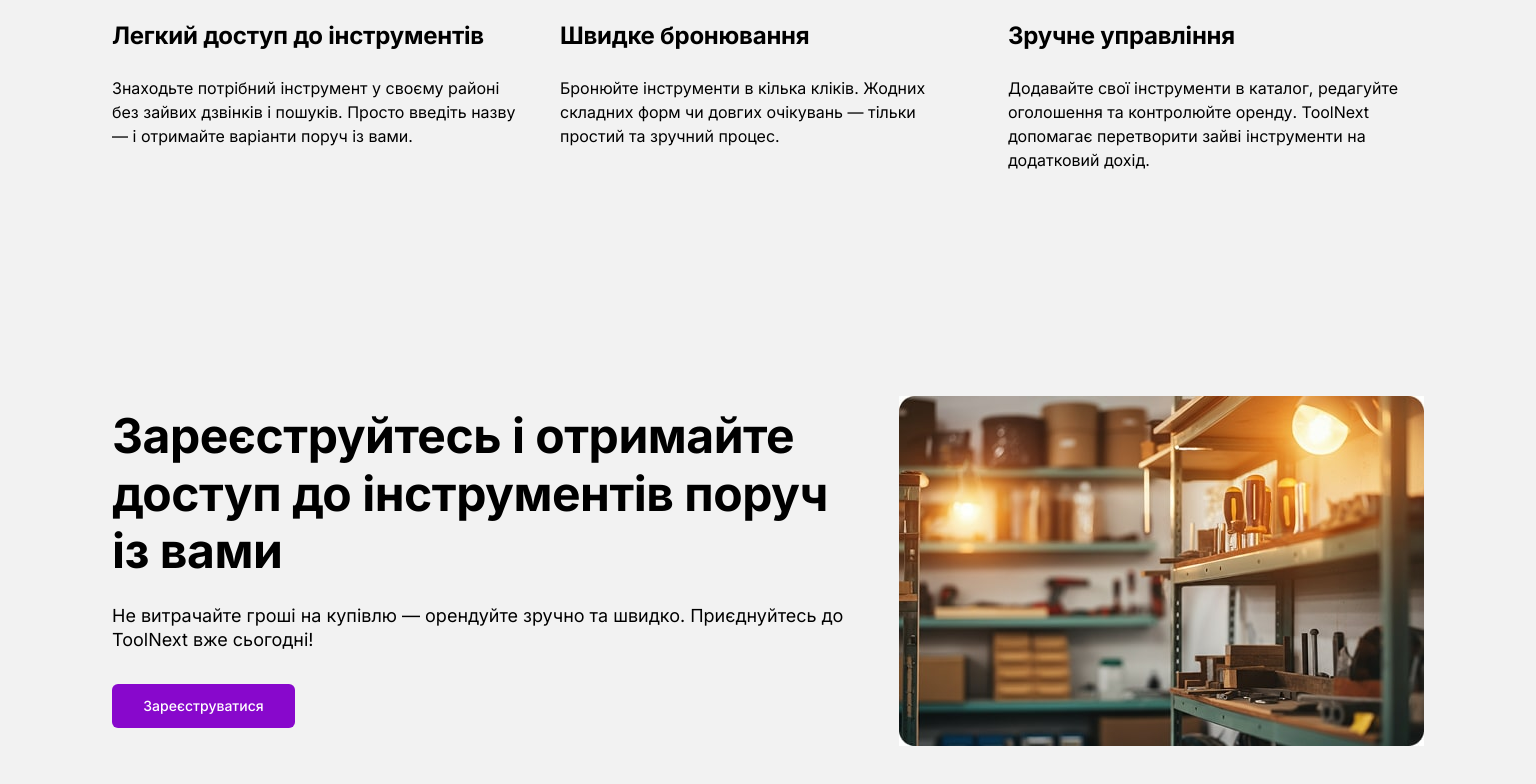
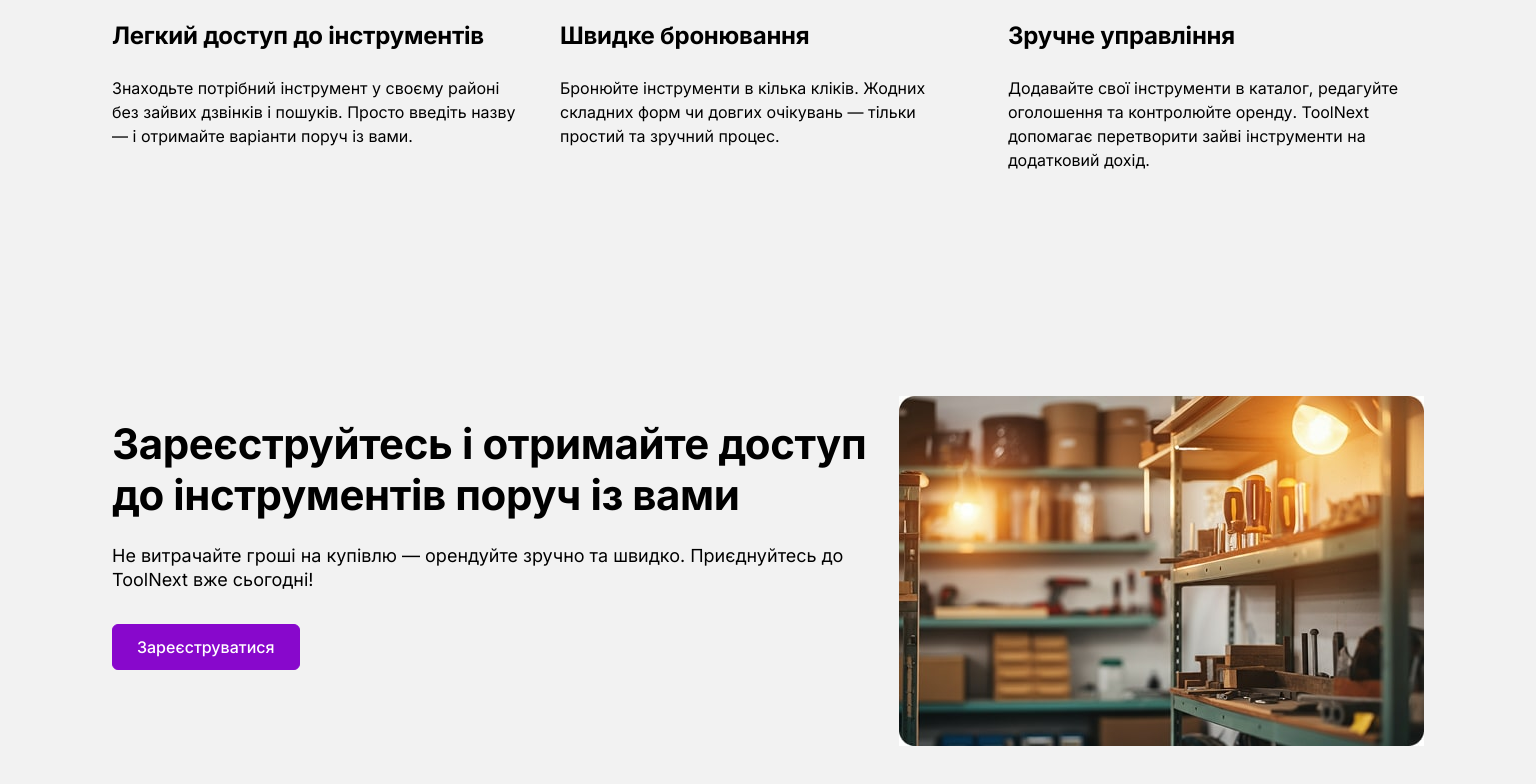
Before and after one commit to Mykhailenko-Oleksandr/tool-next, a Next.js app: page / in a window 1536 px wide. Shown: the part 907-1691 px from the top of the page. Built offline with nearby package versions, Linux system fonts and the light colour scheme.

Commit message:
fixed button and title

```diff
--- a/components/RegistrationBlock/RegistrationBlock.module.css
+++ b/components/RegistrationBlock/RegistrationBlock.module.css
@@ -8,11 +8,10 @@
     flex-direction: column;
   }
 
-
  .textContent {
+  text-align: left;
+  margin-bottom: 32px;
   max-width: 335px;
-  margin-bottom: 32px;
-  text-align: left;
  }
 
   .title {
@@ -27,19 +26,20 @@
     display: block;
     text-align: center;
     background-color: var(--color-electric-violet);
-    border: transparent;
     border-radius: 6px;
     padding: 10px 24px;
     font-weight: 500;
     font-size: 14px;
+    line-height: 1.5;
+    border: 1px solid var(--color-electric-violet);
     color: var(--color-white);
     margin-bottom: 32px;
     min-width: 335px;
+    transition: all 250ms cubic-bezier(0.4, 0, 0.2, 1);
   }
 
   .buttonRegister:hover,
   .buttonRegister:focus {
-    border: 2px solid var(--color-electric-violet);
     color: var(--color-neutral-darkest);
     background-color: var(--color-white);
   }
@@ -48,9 +48,10 @@
     background-color: var(--color-electric-violet-lighter);
   }
 
-  .buttonRegister:disabled{
+  .buttonRegister:disabled {
     background-color: var(--color-electric-violet);
     opacity: 0.4;
+    color: var(--color-white);
   }
 
   .imageBlock {
@@ -65,11 +66,15 @@
 
        .buttonRegister {
          display: inline-block;
-         min-width: 166px;
+         min-width: 186px;
        }
 
        .textContent {
         max-width: 704px;
+       }
+
+       .title {
+        font-size: 30px;
        }
 
        .imageBlock {
@@ -90,7 +95,7 @@
         }
 
         .textAndButton {
-            padding: 11px 0;
+            padding: 23px 0;
         }
 
         .textContent {
@@ -98,7 +103,7 @@
          }
 
         .title {
-            font-size: 48px;
+            font-size: 42px;
            }
 
          .description {
@@ -106,7 +111,7 @@
           }
 
           .buttonRegister {
-             min-width: 183px;
+             font-size: 16px;
              margin-bottom: 0px;
            }
 
```
